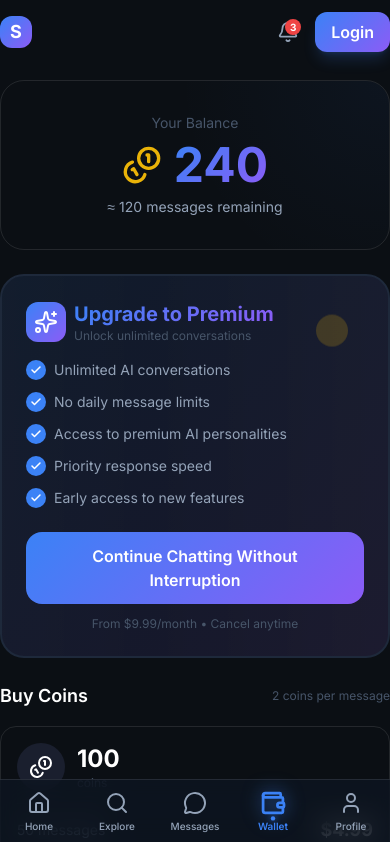
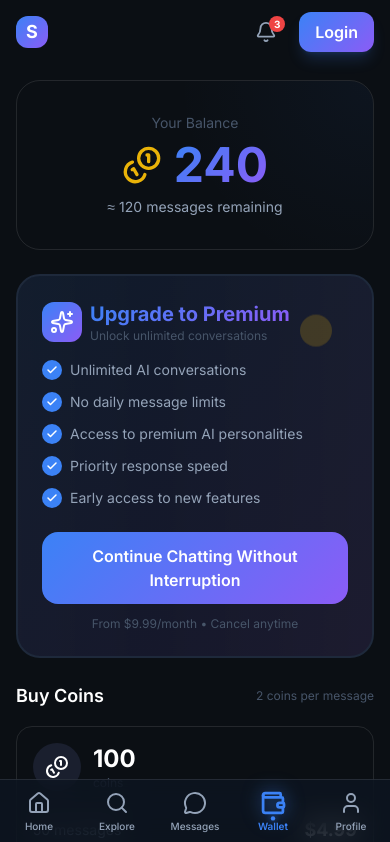
Before and after one commit to aaderohitkumar959-sys/creater-ai, a Next.js app in the folder apps/web/: page /wallet in a window 390 px wide. Shown: the top 842 px of the page. Built offline with nearby package versions, Linux system fonts and the light colour scheme; no server answers.

Commit message:
feat(web): optimize mobile chat UI and layout responsiveness

```diff
--- a/apps/web/src/app/globals.css
+++ b/apps/web/src/app/globals.css
@@ -247,6 +247,18 @@
   .backdrop-blur-premium {
     backdrop-filter: blur(20px) saturate(180%);
   }
+
+  .container-mobile {
+    @apply w-full max-w-[500px] mx-auto px-4;
+  }
+
+  .safe-bottom {
+    padding-bottom: env(safe-area-inset-bottom);
+  }
+
+  .touch-target {
+    @apply min-h-[44px] min-w-[44px];
+  }
 }
 
 /* Custom animations */
--- a/apps/web/src/app/layout.tsx
+++ b/apps/web/src/app/layout.tsx
@@ -1,3 +1,5 @@
+"use client";
+
 import type { Metadata } from "next";
 import "./globals.css";
 import { Providers } from "@/components/providers";
@@ -17,11 +19,17 @@ export const metadata: Metadata = {
   },
 };
 
+import { usePathname } from 'next/navigation';
+import { cn } from '@/lib/utils';
+
 export default function RootLayout({
   children,
 }: Readonly<{
   children: React.ReactNode;
 }>) {
+  const pathname = usePathname();
+  const isChatPage = pathname?.includes('/chat') || pathname?.includes('/public-chat');
+
   console.log("ROOT LAYOUT LOADED", Date.now());
   return (
     <html lang="en" suppressHydrationWarning style={{ backgroundColor: '#0B0F14' }}>
@@ -29,6 +37,7 @@ export default function RootLayout({
         <link rel="preconnect" href="https://fonts.googleapis.com" />
         <link rel="preconnect" href="https://fonts.gstatic.com" crossOrigin="anonymous" />
         <link href="https://fonts.googleapis.com/css2?family=Inter:wght@300;400;500;600;700&display=swap" rel="stylesheet" />
+        <meta name="viewport" content="width=device-width, initial-scale=1, maximum-scale=1, user-scalable=0" />
       </head>
       <body
         className="antialiased bg-[var(--bg-primary)] text-[var(--text-primary)]"
@@ -36,8 +45,8 @@ export default function RootLayout({
         suppressHydrationWarning
       >
         <Providers>
-          {/* Main content with bottom padding for nav */}
-          <div className="pb-20">
+          {/* Main content with bottom padding for nav, except on chat pages */}
+          <div className={cn("min-h-[100dvh] flex flex-col", !isChatPage && "pb-20")}>
             {children}
           </div>
 
--- a/apps/web/src/components/chat/ChatUI.tsx
+++ b/apps/web/src/components/chat/ChatUI.tsx
@@ -132,7 +132,7 @@ export const ChatUI: React.FC<ChatUIProps> = ({ persona }) => {
     };
 
     return (
-        <div className="h-screen flex flex-col bg-[var(--bg-primary)] relative">
+        <div className="h-[100dvh] flex flex-col bg-[var(--bg-primary)] relative overflow-hidden">
             {/* Top Bar */}
             <div className="glass-medium border-b border-[var(--border-medium)] backdrop-blur-xl sticky top-0 z-10">
                 <div className="container-mobile h-16 flex items-center justify-between">
@@ -198,7 +198,7 @@ export const ChatUI: React.FC<ChatUIProps> = ({ persona }) => {
                         onChange={handleInputChange}
                         placeholder={showPaywall ? "Unlock to chat..." : `Message ${persona.name}...`}
                         disabled={isLoading || showPaywall}
-                        className="flex-1 px-4 py-3 rounded-xl bg-[var(--bg-primary)] border border-[var(--border-medium)] text-[var(--text-primary)] placeholder:text-[var(--text-muted)] focus:outline-none focus:ring-2 focus:ring-blue-500 disabled:opacity-50"
+                        className="flex-1 px-4 py-3 rounded-xl bg-[var(--bg-primary)] border border-[var(--border-medium)] text-[var(--text-primary)] placeholder:text-[var(--text-muted)] focus:outline-none focus:ring-2 focus:ring-blue-500 disabled:opacity-50 text-base"
                     />
                     <button
                         type="submit"
--- a/apps/web/src/components/navigation/bottom-nav.tsx
+++ b/apps/web/src/components/navigation/bottom-nav.tsx
@@ -77,6 +77,10 @@ export const BottomNav: React.FC = () => {
     const isActive = (item: NavItem): boolean => {
         return item.activePattern.test(pathname || '/');
     };
+
+    // Hide BottomNav on chat pages
+    const isChatPage = pathname?.includes('/chat') || pathname?.includes('/public-chat');
+    if (isChatPage) return null;
 
     return (
         <nav
```
